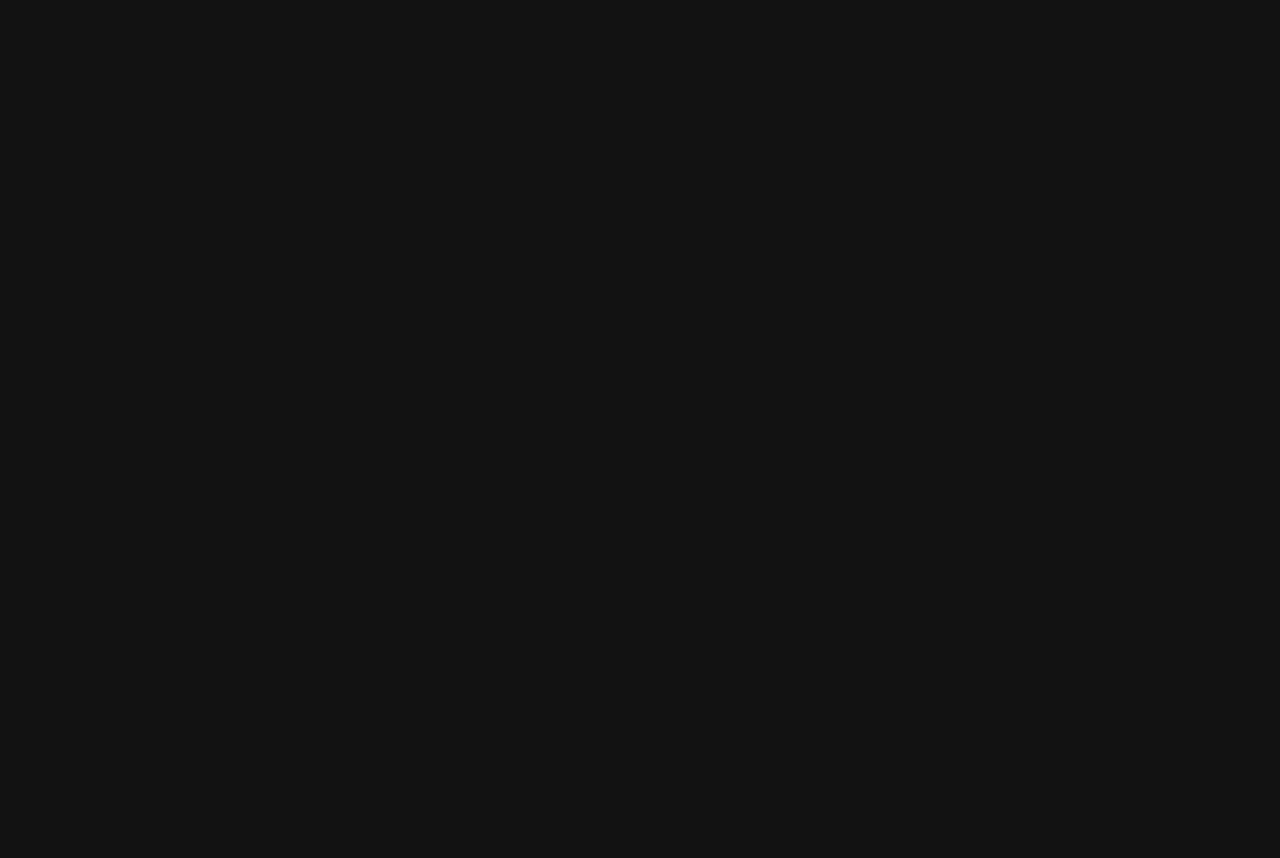
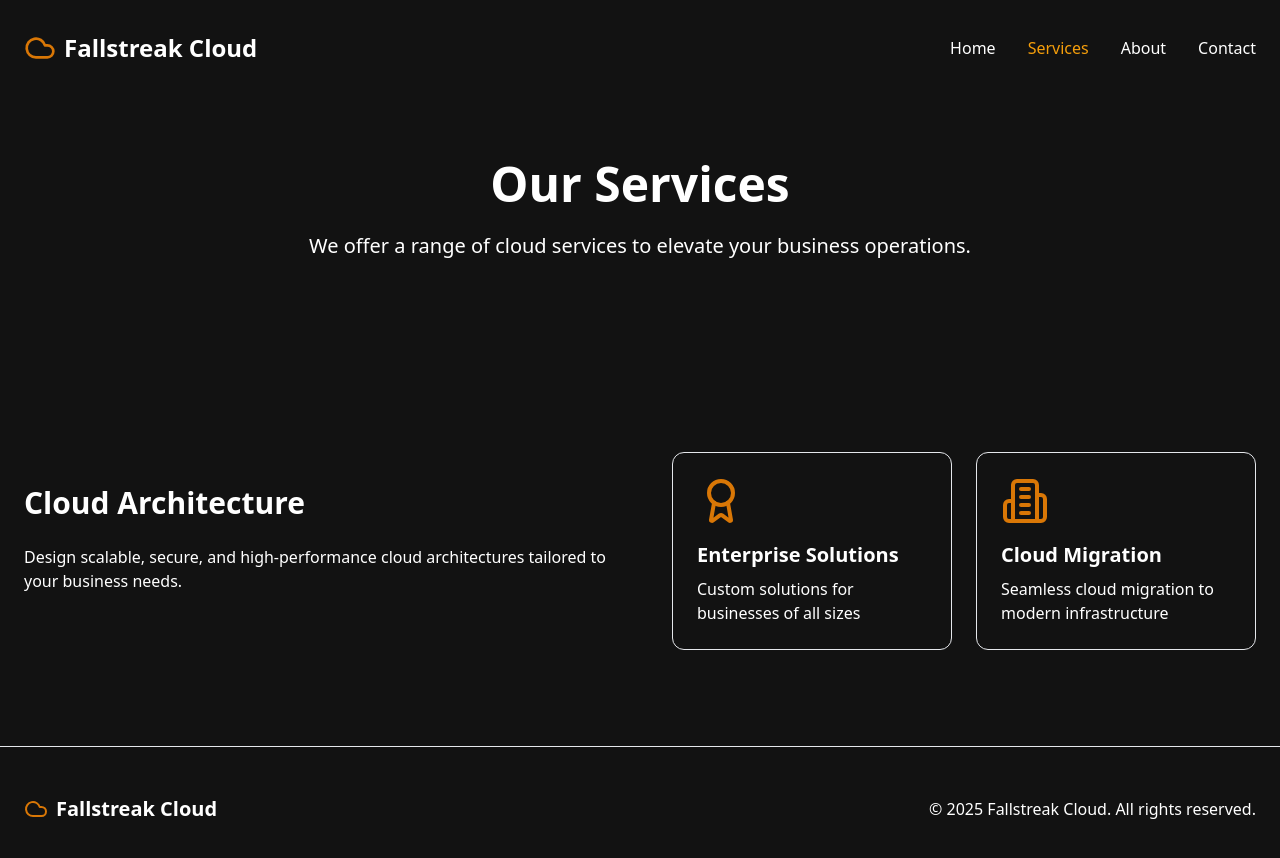
Before and after one commit to djaweed/samplereactwebsite, a React (Vite) app in the folder fallstreak-website/: page /services in a window 1280 px wide. Before the commit this address had no page. Shown: the top 858 px of the page. Before the commit the page ends 800 px from the top, so only its background shows below. Built offline with nearby package versions, Linux system fonts and the light colour scheme.

Commit message:
working buttons

```diff
--- a/fallstreak-website/src/App.jsx
+++ b/fallstreak-website/src/App.jsx
@@ -2,6 +2,10 @@ import { BrowserRouter as Router, Routes, Route } from 'react-router-dom';
 import FallstreakCloud from './components/FallstreakCloud';
 import AboutPage from './components/AboutPage';
 import TechnologyProficiency from './components/TechProficiences';
+import ContactPage from './components/ContactPage';
+import Services from './components/Services';
+import Navbar from './components/Navbar';
+
 
 function App() {
   return (
@@ -10,6 +14,8 @@ function App() {
         <Route path="/" element={<FallstreakCloud />} />
         <Route path="/about" element={<AboutPage />} />
         <Route path="/tech" element={<TechnologyProficiency />} />
+        <Route path="/contact" element={<ContactPage />} />
+        <Route path="/services" element={<Services />} />
       </Routes>
     </Router>
   );
--- /dev/null
+++ b/fallstreak-website/src/components/ContactPage.jsx
@@ -0,0 +1,67 @@
+import React from 'react';
+import { Cloud, Users, Award, Building2, ArrowRight } from 'lucide-react';
+import { Link } from 'react-router-dom';
+
+const ContactPage = () => {
+  return (
+    <div className="min-h-screen bg-gradient-to-b from-teal-950 to-emerald-950 text-white">
+      {/* Navigation */}
+      <header className="container mx-auto px-6 py-8">
+        <nav className="flex items-center justify-between">
+          <Link to="/" className="flex items-center space-x-2">
+            <Cloud className="w-8 h-8 text-yellow-600" />
+            <span className="text-2xl font-bold">Fallstreak Cloud</span>
+          </Link>
+          <div className="space-x-8">
+            <Link to="/" className="hover:text-yellow-500 transition-colors">Home</Link>
+            <Link to="/services" className="hover:text-yellow-500 transition-colors">Services</Link>
+            <Link to="/about" className="hover:text-yellow-500 transition-colors">About</Link>
+            <Link to="/contact" className="text-yellow-500">Contact</Link>
+          </div>
+        </nav>
+      </header>
+
+      {/* Hero Section */}
+      <section className="container mx-auto px-6 py-16">
+        <div className="max-w-4xl mx-auto text-center">
+          <h1 className="text-5xl font-bold mb-6">Contact Us</h1>
+          <p className="text-xl text-yellow-100/90 mb-8">
+            Get in touch with us for any inquiries, support, or consultations.
+          </p>
+        </div>
+      </section>
+
+      {/* Contact Form */}
+      <section className="container mx-auto px-6 py-24">
+        <div className="max-w-4xl mx-auto">
+          <h2 className="text-3xl font-bold text-center mb-16">Send Us a Message</h2>
+          <form className="space-y-6">
+            <input type="text" placeholder="Your Name" className="w-full p-4 rounded-lg bg-teal-900/50 border border-emerald-800/30" />
+            <input type="email" placeholder="Your Email" className="w-full p-4 rounded-lg bg-teal-900/50 border border-emerald-800/30" />
+            <textarea placeholder="Your Message" className="w-full p-4 rounded-lg bg-teal-900/50 border border-emerald-800/30" rows="4"></textarea>
+            <button type="submit" className="w-full py-3 bg-yellow-600 text-white font-bold rounded-lg hover:bg-yellow-500 transition-colors">
+              Send Message
+            </button>
+          </form>
+        </div>
+      </section>
+
+      {/* Footer */}
+      <footer className="bg-teal-950 py-12 border-t border-emerald-800/30">
+        <div className="container mx-auto px-6">
+          <div className="flex items-center justify-between">
+            <div className="flex items-center space-x-2">
+              <Cloud className="w-6 h-6 text-yellow-600" />
+              <span className="text-xl font-bold">Fallstreak Cloud</span>
+            </div>
+            <div className="text-yellow-100/70">
+              © 2025 Fallstreak Cloud. All rights reserved.
+            </div>
+          </div>
+        </div>
+      </footer>
+    </div>
+  );
+};
+
+export default ContactPage;
--- a/fallstreak-website/src/components/FallstreakCloud.jsx
+++ b/fallstreak-website/src/components/FallstreakCloud.jsx
@@ -38,10 +38,10 @@ const FallstreakCloud = () => {
             <span className="text-2xl font-bold">Fallstreak Cloud</span>
           </div>
           <div className="space-x-8">
-            <button className="hover:text-yellow-500 transition-colors">Services</button>
+            <Link to="/services" className="hover:text-yellow-500 transition-colors">Services</Link>
             <Link to="/about" className="hover:text-yellow-500 transition-colors">About</Link>
             <Link to="/tech" className="hover:text-yellow-500 transition-colors">Tech</Link>
-            <button className="hover:text-yellow-500 transition-colors">Contact</button>
+            <Link to="/contact" className="hover:text-yellow-500 transition-colors">Contact</Link>
             <button className="bg-yellow-600 px-4 py-2 rounded-lg hover:bg-yellow-500 transition-colors">
               Get Started
             </button>
@@ -55,9 +55,9 @@ const FallstreakCloud = () => {
           <p className="text-xl text-yellow-100 mb-8">
             Expert cloud solutions that drive innovation, efficiency, and growth for your business
           </p>
-          <button className="bg-yellow-600 px-8 py-4 rounded-lg text-lg font-semibold hover:bg-yellow-500 transition-colors">
+          <Link to="/services" className="bg-yellow-600 px-8 py-4 rounded-lg text-lg font-semibold hover:bg-yellow-500 transition-colors">
             Explore Our Services
-          </button>
+          </Link>
         </div>
       </header>
 
@@ -114,9 +114,9 @@ const FallstreakCloud = () => {
             Contact us today to discuss how we can help transform your cloud infrastructure
           </p>
           <div className="flex justify-center">
-            <button className="bg-yellow-600 px-8 py-4 rounded-lg text-lg font-semibold hover:bg-yellow-500 transition-colors">
+            <Link to ="/contact" className="bg-yellow-600 px-8 py-4 rounded-lg text-lg font-semibold hover:bg-yellow-500 transition-colors">
               Contact Us
-            </button>
+            </Link>
           </div>
         </div>
       </section>
--- /dev/null
+++ b/fallstreak-website/src/components/Navbar.jsx
@@ -0,0 +1,46 @@
+import React from 'react';
+import { Link } from 'react-router-dom';
+
+function Navbar() {
+  return (
+    <nav style={styles.navbar}>
+      <ul style={styles.navList}>
+        <li style={styles.navItem}>
+          <Link to="/" style={styles.navLink}>Home</Link>
+        </li>
+        <li style={styles.navItem}>
+          <Link to="/tech-stack" style={styles.navLink}>Tech Stack</Link>
+        </li>
+        <li style={styles.navItem}>
+          <Link to="/about" style={styles.navLink}>About</Link>
+        </li>
+        <li style={styles.navItem}>
+          <Link to="/contact" style={styles.navLink}>Contact</Link>
+        </li>
+      </ul>
+    </nav>
+  );
+}
+
+const styles = {
+  navbar: {
+    backgroundColor: '#333',
+    padding: '10px',
+    textAlign: 'center',
+  },
+  navList: {
+    listStyleType: 'none',
+    padding: 0,
+  },
+  navItem: {
+    display: 'inline',
+    margin: '0 20px',
+  },
+  navLink: {
+    color: 'white',
+    textDecoration: 'none',
+    fontSize: '18px',
+  },
+};
+
+export default Navbar;
--- /dev/null
+++ b/fallstreak-website/src/components/Services.jsx
@@ -0,0 +1,78 @@
+import React from 'react';
+import { Cloud, Users, Award, Building2, ArrowRight } from 'lucide-react';
+import { Link } from 'react-router-dom';
+
+const ServicesPage = () => {
+  return (
+    <div className="min-h-screen bg-gradient-to-b from-teal-950 to-emerald-950 text-white">
+      {/* Navigation */}
+      <header className="container mx-auto px-6 py-8">
+        <nav className="flex items-center justify-between">
+          <Link to="/" className="flex items-center space-x-2">
+            <Cloud className="w-8 h-8 text-yellow-600" />
+            <span className="text-2xl font-bold">Fallstreak Cloud</span>
+          </Link>
+          <div className="space-x-8">
+            <Link to="/" className="hover:text-yellow-500 transition-colors">Home</Link>
+            <Link to="/services" className="text-yellow-500">Services</Link>
+            <Link to="/about" className="hover:text-yellow-500 transition-colors">About</Link>
+            <Link to="/contact" className="hover:text-yellow-500 transition-colors">Contact</Link>
+          </div>
+        </nav>
+      </header>
+
+      {/* Hero Section */}
+      <section className="container mx-auto px-6 py-16">
+        <div className="max-w-4xl mx-auto text-center">
+          <h1 className="text-5xl font-bold mb-6">Our Services</h1>
+          <p className="text-xl text-yellow-100/90 mb-8">
+            We offer a range of cloud services to elevate your business operations.
+          </p>
+        </div>
+      </section>
+
+      {/* Services Section */}
+      <section className="bg-teal-900/30 py-24 border-y border-emerald-800/30">
+        <div className="container mx-auto px-6">
+          <div className="grid grid-cols-1 md:grid-cols-2 gap-16 items-center">
+            <div>
+              <h2 className="text-3xl font-bold mb-6">Cloud Architecture</h2>
+              <p className="text-yellow-100/90 mb-6">
+                Design scalable, secure, and high-performance cloud architectures tailored to your business needs.
+              </p>
+            </div>
+            <div className="grid grid-cols-2 gap-6">
+              <div className="bg-teal-900/50 p-6 rounded-xl border border-emerald-800/30">
+                <Award className="w-12 h-12 text-yellow-600 mb-4" />
+                <h3 className="text-xl font-semibold mb-2">Enterprise Solutions</h3>
+                <p className="text-yellow-100/90">Custom solutions for businesses of all sizes</p>
+              </div>
+              <div className="bg-teal-900/50 p-6 rounded-xl border border-emerald-800/30">
+                <Building2 className="w-12 h-12 text-yellow-600 mb-4" />
+                <h3 className="text-xl font-semibold mb-2">Cloud Migration</h3>
+                <p className="text-yellow-100/90">Seamless cloud migration to modern infrastructure</p>
+              </div>
+            </div>
+          </div>
+        </div>
+      </section>
+
+      {/* Footer */}
+      <footer className="bg-teal-950 py-12 border-t border-emerald-800/30">
+        <div className="container mx-auto px-6">
+          <div className="flex items-center justify-between">
+            <div className="flex items-center space-x-2">
+              <Cloud className="w-6 h-6 text-yellow-600" />
+              <span className="text-xl font-bold">Fallstreak Cloud</span>
+            </div>
+            <div className="text-yellow-100/70">
+              © 2025 Fallstreak Cloud. All rights reserved.
+            </div>
+          </div>
+        </div>
+      </footer>
+    </div>
+  );
+};
+
+export default ServicesPage;
```
Also changed, not shown: fallstreak-website/src/components/TechProficiences.jsx (+29 -7 lines).
